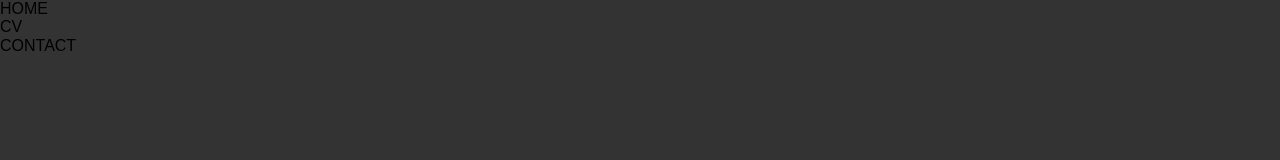
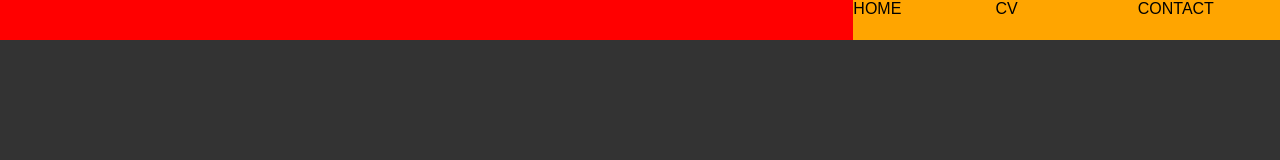
Before and after one commit to Coolxer/portf, a website: page index.html in a window 1280 px wide. Drawn offline with nearby package versions, Linux system fonts and the light colour scheme.

Commit message:
added basic menu structure

```diff
--- a/css/style.css
+++ b/css/style.css
@@ -1,7 +1,7 @@
 *, *::before, *::after {
     box-sizing: border-box;
     margin:0;
-    padding:0;
+    padding: 0;
 }
 
 body {
@@ -13,6 +13,25 @@ body {
     height: 100vh;
 }
 
+header {
+    width: 100%;
+    background-color: red;
+}
+
+ul {
+    height: 5vh;
+    list-style-type: none;
+    background-color: orange;
+}
+
+li {
+    height: 100%;
+}
+
+li:hover {
+    background-color: pink;
+}
+
 svg {
     display: block;
     margin: auto;
--- a/index.html
+++ b/index.html
@@ -4,10 +4,12 @@
 <head>
   <meta charset="utf-8">
   <meta http-equiv="X-UA-Compatible" content="IE=edge,chrome=1">
-  <meta name="viewport" content="width=device-width, initial-scale=1">
+  <meta name="viewport" content="width=device-width, initial-scale=1.0">
+
   <title>Portfolio</title>
 
   <link rel="stylesheet" href="https://unpkg.com/purecss@1.0.0/build/base-min.css">
+  <link rel="stylesheet" href="https://unpkg.com/purecss@1.0.0/build/grids-min.css">
   <link rel="stylesheet" href="https://unpkg.com/purecss@1.0.0/build/grids-responsive-min.css">
 
   <link rel="stylesheet" type="text/css" href="css/style.css">
@@ -15,14 +17,17 @@
 
 <body>
   <div class="pure-g" id="container">
-    <header>
-        <div id="" class="pure-u">
-          <ul>
-            <li>HOME</li>
-            <li>CV</li>
-            <li>CONTACT</li>
-          </ul>
+    <header class="pure-u-1-1">
+      <div class="pure-g">
+        <div class="pure-u-2-3"></div>
+          <div class="pure-u-1-3">
+              <ul class="pure-g">
+                <li class="pure-u-1-3">HOME</li>
+                <li class="pure-u-1-3">CV</li>
+                <li class="pure-u-1-3">CONTACT</li>
+              </ul>
         </div>
+      </div>
     </header>
 
     <main>
```
